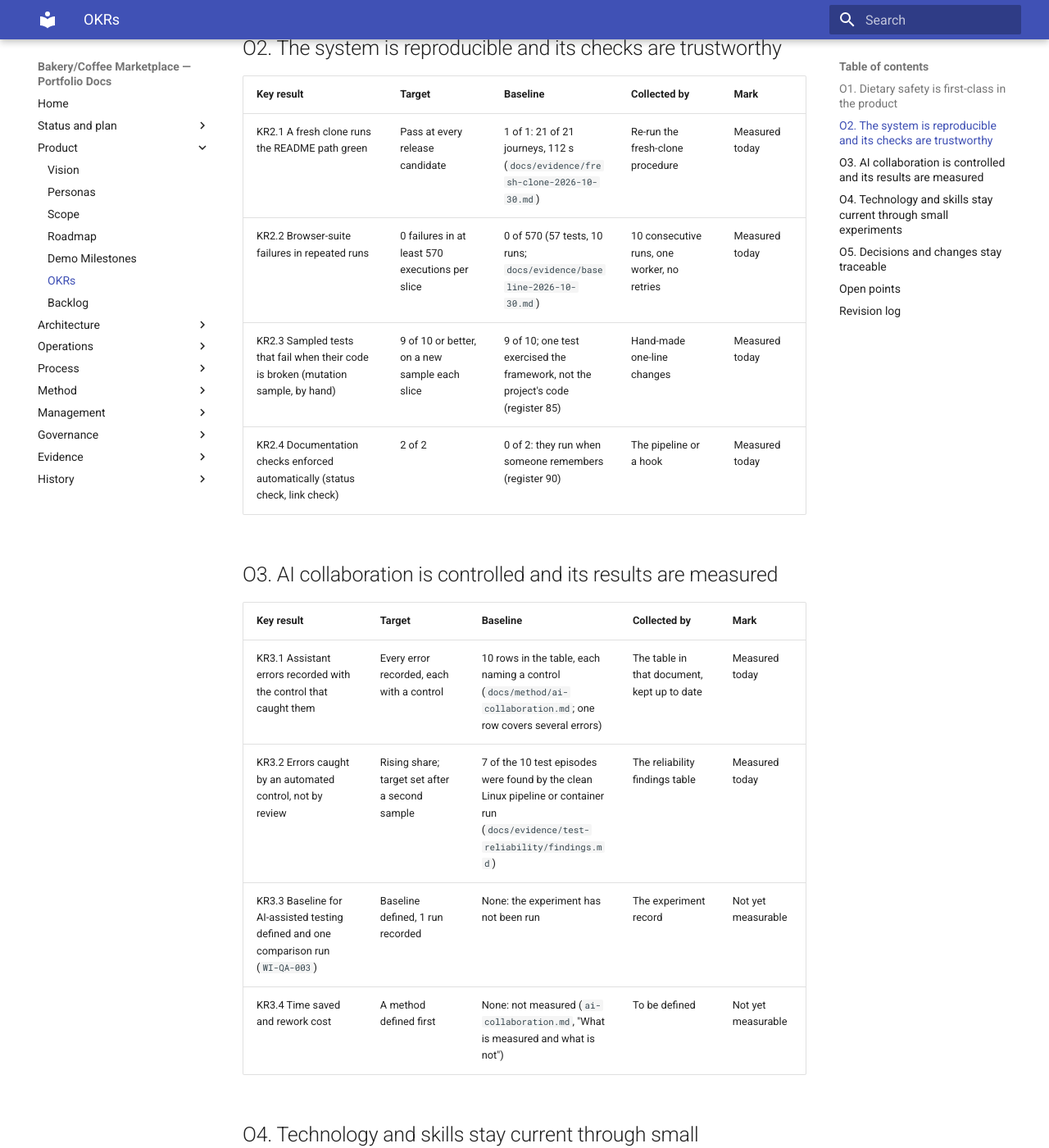
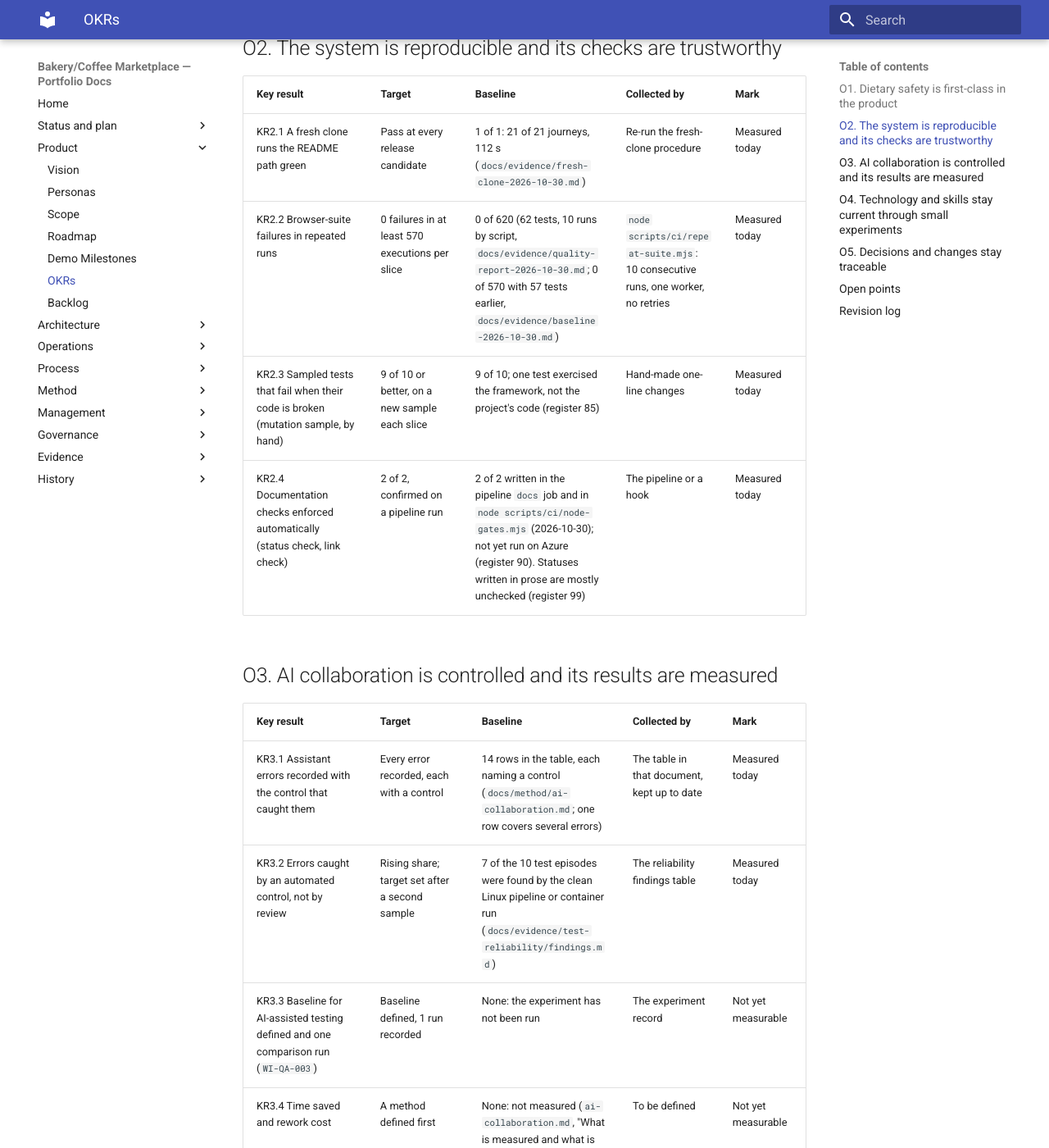
Before and after one commit to benjamin-hedrick/bakery-marketplace, an MkDocs documentation site: the page built from docs/product/okrs.md, in a window 1280 px wide and 1400 px high, scrolled down 1251 px. Shown: the whole window at 82% size. Built offline with MkDocs 1.6.1 and Material for MkDocs 9.7.7, drawn with Linux system fonts in a browser that asks for light colours; some of the changed text lies outside the part shown.

Commit message:
Bring the plan, OKR baselines and AI-collaboration record up to date with the day's work
current-plan.md now describes the second batch, what waits on the lead and the proposed
next items; OKR baselines for KR2.2, KR2.4 and KR3.1 are updated (no target changed); four
process misses and one overstatement from the session are added to the error table in
docs/method/ai-collaboration.md, each with what caught it.

Co-Authored-By: Claude Sonnet 5.5 <noreply@anthropic.com>

```diff
--- a/docs/product/okrs.md
+++ b/docs/product/okrs.md
@@ -24,15 +24,15 @@ Targets are proposals. Nothing here is a commitment or schedule, and nothing nee
 | Key result | Target | Baseline | Collected by | Mark |
 |---|---|---|---|---|
 | KR2.1 A fresh clone runs the README path green | Pass at every release candidate | 1 of 1: 21 of 21 journeys, 112 s (`docs/evidence/fresh-clone-2026-10-30.md`) | Re-run the fresh-clone procedure | Measured today |
-| KR2.2 Browser-suite failures in repeated runs | 0 failures in at least 570 executions per slice | 0 of 570 (57 tests, 10 runs; `docs/evidence/baseline-2026-10-30.md`) | 10 consecutive runs, one worker, no retries | Measured today |
+| KR2.2 Browser-suite failures in repeated runs | 0 failures in at least 570 executions per slice | 0 of 620 (62 tests, 10 runs by script, `docs/evidence/quality-report-2026-10-30.md`; 0 of 570 with 57 tests earlier, `docs/evidence/baseline-2026-10-30.md`) | `node scripts/ci/repeat-suite.mjs`: 10 consecutive runs, one worker, no retries | Measured today |
 | KR2.3 Sampled tests that fail when their code is broken (mutation sample, by hand) | 9 of 10 or better, on a new sample each slice | 9 of 10; one test exercised the framework, not the project's code (register 85) | Hand-made one-line changes | Measured today |
-| KR2.4 Documentation checks enforced automatically (status check, link check) | 2 of 2 | 0 of 2: they run when someone remembers (register 90) | The pipeline or a hook | Measured today |
+| KR2.4 Documentation checks enforced automatically (status check, link check) | 2 of 2, confirmed on a pipeline run | 2 of 2 written in the pipeline `docs` job and in `node scripts/ci/node-gates.mjs` (2026-10-30); not yet run on Azure (register 90). Statuses written in prose are mostly unchecked (register 99) | The pipeline or a hook | Measured today |
 
 ## O3. AI collaboration is controlled and its results are measured
 
 | Key result | Target | Baseline | Collected by | Mark |
 |---|---|---|---|---|
-| KR3.1 Assistant errors recorded with the control that caught them | Every error recorded, each with a control | 10 rows in the table, each naming a control (`docs/method/ai-collaboration.md`; one row covers several errors) | The table in that document, kept up to date | Measured today |
+| KR3.1 Assistant errors recorded with the control that caught them | Every error recorded, each with a control | 14 rows in the table, each naming a control (`docs/method/ai-collaboration.md`; one row covers several errors) | The table in that document, kept up to date | Measured today |
 | KR3.2 Errors caught by an automated control, not by review | Rising share; target set after a second sample | 7 of the 10 test episodes were found by the clean Linux pipeline or container run (`docs/evidence/test-reliability/findings.md`) | The reliability findings table | Measured today |
 | KR3.3 Baseline for AI-assisted testing defined and one comparison run (`WI-QA-003`) | Baseline defined, 1 run recorded | None: the experiment has not been run | The experiment record | Not yet measurable |
 | KR3.4 Time saved and rework cost | A method defined first | None: not measured (`ai-collaboration.md`, "What is measured and what is not") | To be defined | Not yet measurable |
@@ -64,6 +64,7 @@ Targets are proposals. Nothing here is a commitment or schedule, and nothing nee
 
 | Date | Change |
 |---|---|
+| 2026-10-30 (later) | Baselines updated for work done the same day: KR2.2 now 620 executions of 62 tests (scripted), KR2.4 now written in the pipeline but not yet confirmed on Azure, KR3.1 now 14 rows. No target or objective changed. |
 | 2026-10-30 | First version. Replaced the stub. Five objectives from the lead's themes, 17 key results, 13 measured today and 4 not yet measurable. Baselines from `docs/evidence/` and the repository on this date. |
 
 **Review note, 2026-10-30 (how the themes carried through).** O2, O4 and O5 carried through cleanly: each key result has a number and a baseline that exists. O1 carried through only in part: the product's own safety result (KR1.3) cannot be measured without orders, so the objective is carried by two build-state measures. O3 is the weakest: two of its four key results have no baseline because the AI-collaboration results are described in `ai-collaboration.md` but were not measured as data (time saved, rework, acceptance rate).
```
Also changed, not shown: docs/method/ai-collaboration.md (+4 -0 lines), docs/product/backlog/current-plan.md (+4 -2 lines).
